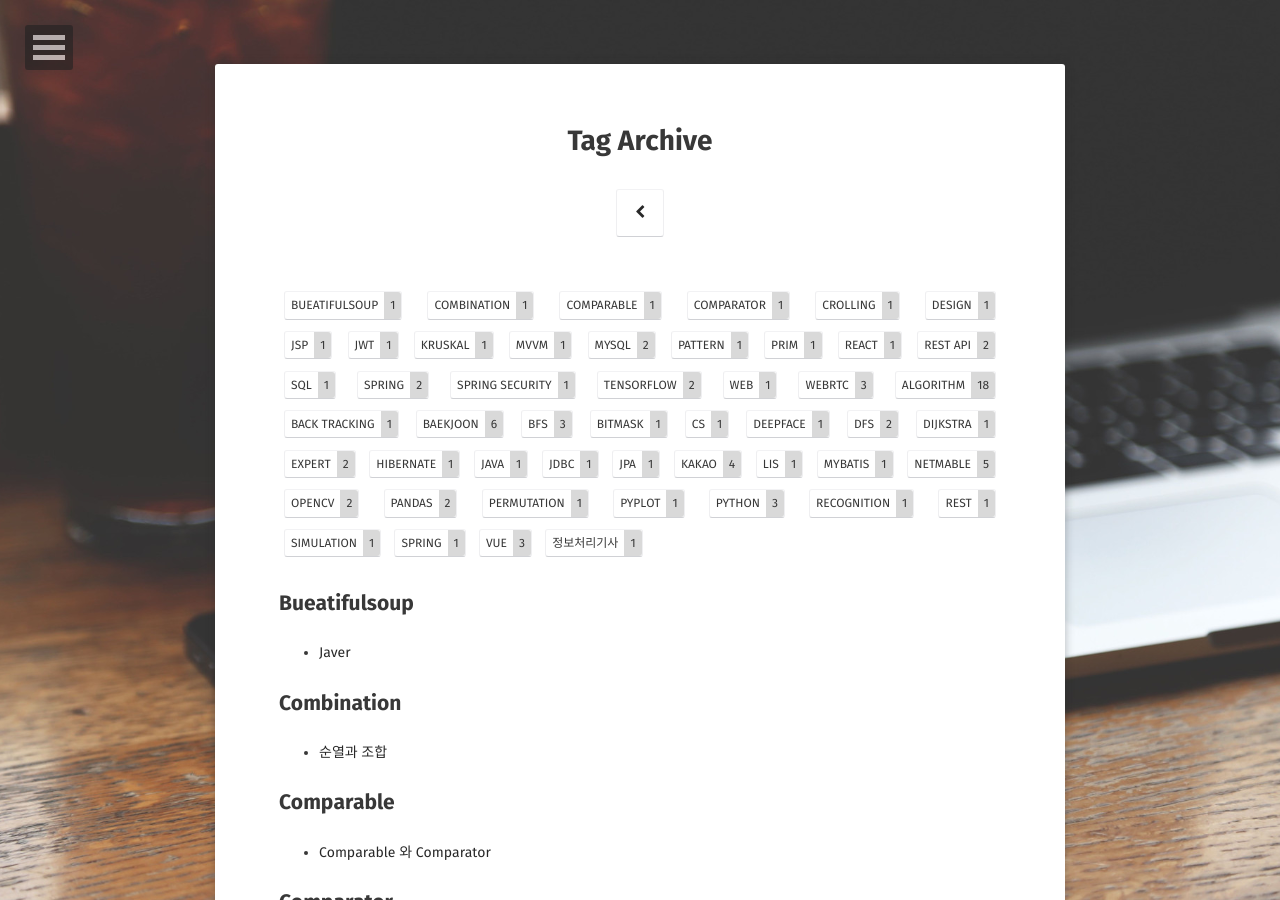
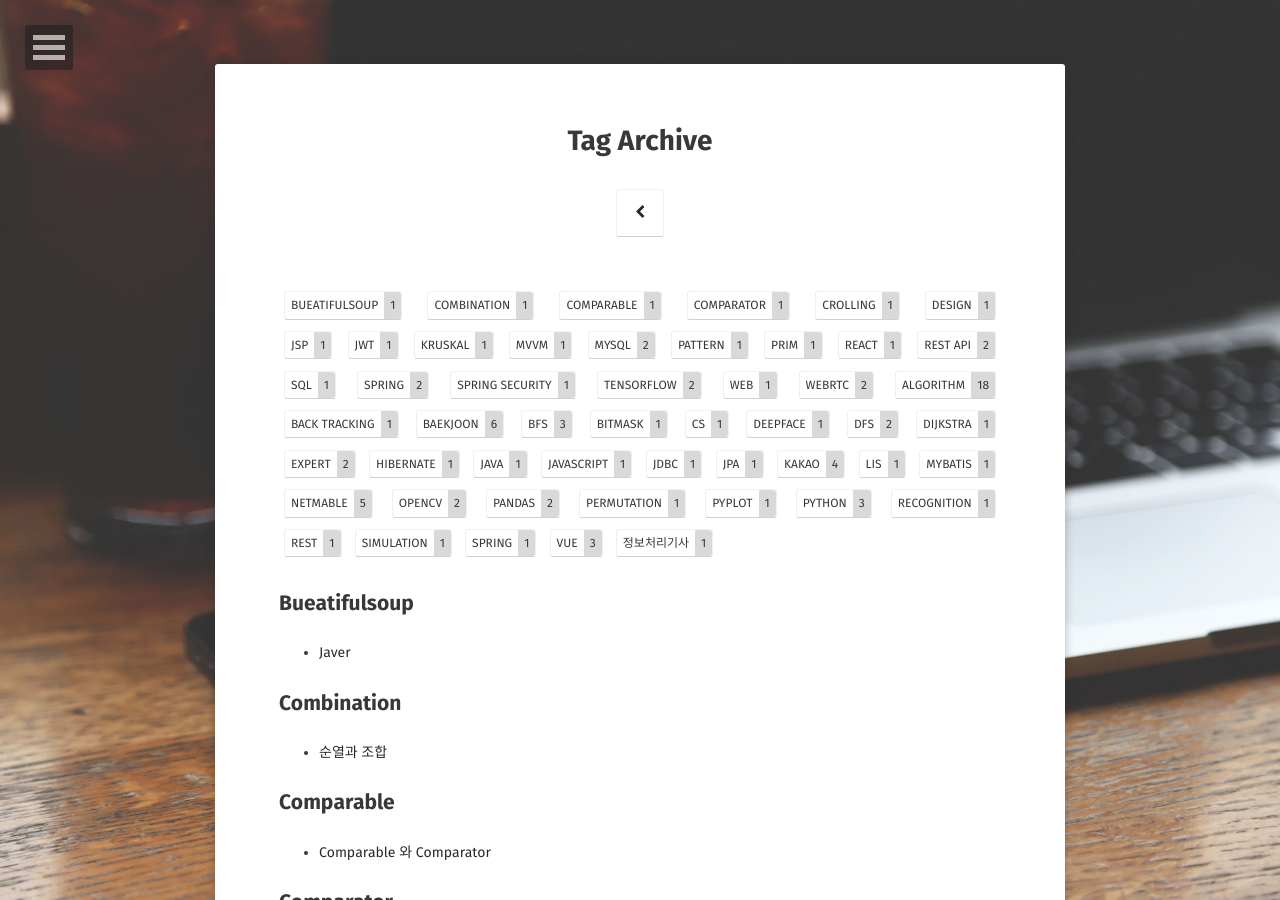
Before and after one commit to limkinam/limkinam.github.io, a Jekyll site: the page built from tags/index.html, in a window 1280 px wide and 900 px high. Built offline with Jekyll 4.4.1, drawn with Linux system fonts in a browser that asks for light colours; some web fonts are replaced; some of the changed text lies outside the part shown.

Commit message:
Update 2020-07-06-Prototype.md

```diff
--- a/_posts/2020-07-06-Prototype.md
+++ b/_posts/2020-07-06-Prototype.md
@@ -1,9 +1,9 @@
 ---
 layout: post
 title: "Javascript 프로토타입"
-date: "2020-07-05"
+date: "2020-07-06"
 excerpt: "프로토타입 기반언어 자바스크립트"
-tags: [WebRTC]
+tags: [javascript]
 comments: true
 ---
 
```
